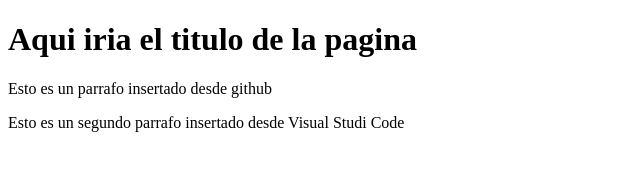
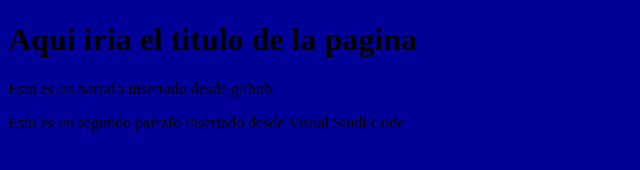
Before and after one commit to yeisonCh/ProyectoC, a plain HTML site: page index.html in a window 1280 px wide. Shown: the whole page, without its empty margins (0-640 px from the left). Drawn offline with Linux system fonts and the light colour scheme.

Commit message:
Agregando hoja de estilos

```diff
--- a/index.html
+++ b/index.html
@@ -5,6 +5,7 @@
     <meta http-equiv="X-UA-Compatible" content="IE=edge">
     <meta name="viewport" content="width=>, initial-scale=1.0">
     <title>Document</title>
+    <link href="miEstilo.css" rel="stylesheet">
 </head>
 <body>
     <h1>Aqui iria el titulo de la pagina</h1>
```
